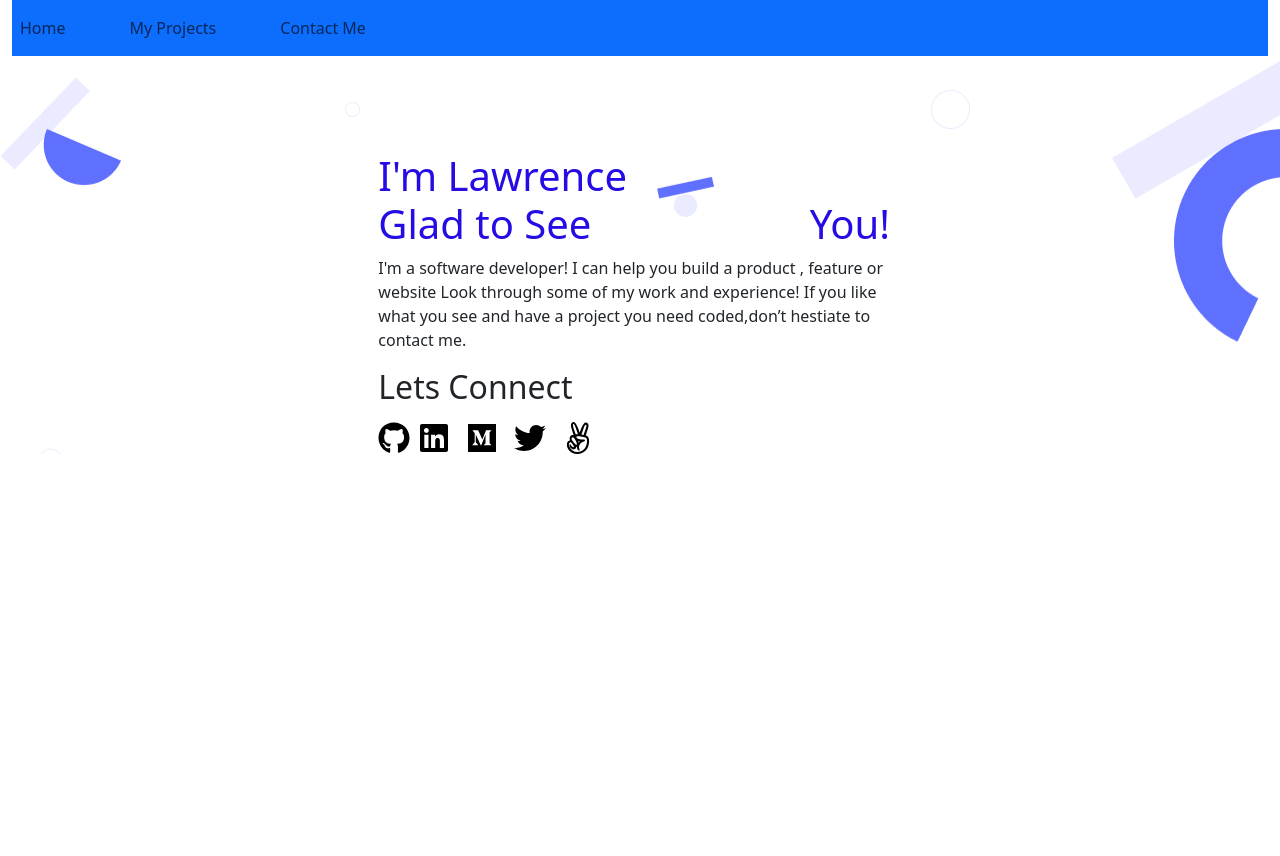
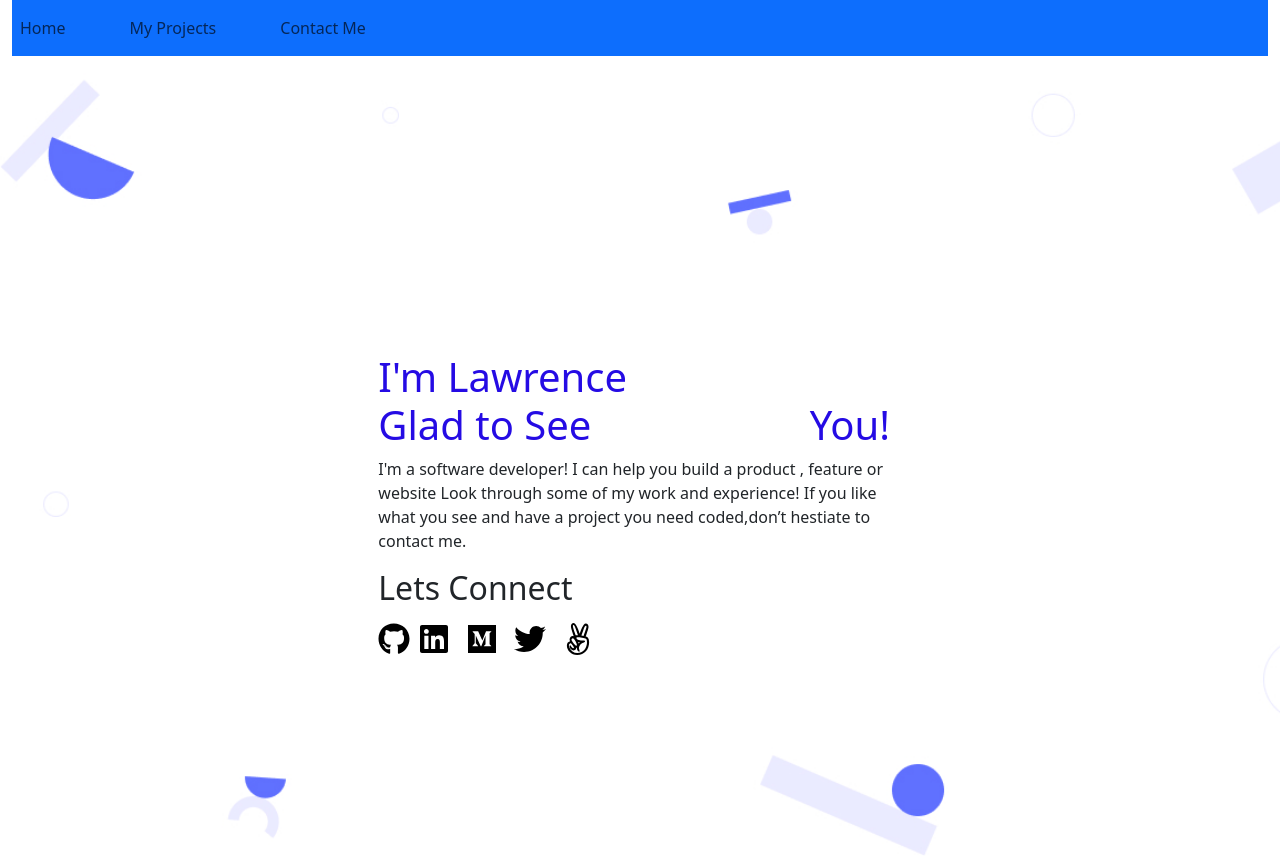
Before and after one commit to Kidd254/My-Portfolio-with-React-and-Bootstrap, a React (Create React App) app: page / in a window 1280 px wide. Before the commit the page ends 800 px from the top, so only its background shows below. Built offline with nearby package versions, Linux system fonts and the light colour scheme.

Commit message:
fix linter errors

```diff
--- a/src/styles/ContactForm.module.css
+++ b/src/styles/ContactForm.module.css
@@ -1,7 +1,7 @@
 .background {
-    background-image: url(../assets/images/contact\ form\ background\ shapes@2x.png);
-    background-size: cover;
-    background-repeat: no-repeat;
-    height: '100vh';
-    background-color:darkblue;
+  background-image: url(../assets/images/contact\ form\ background\ shapes@2x.png);
+  background-size: cover;
+  background-repeat: no-repeat;
+  height: 100vh;
+  background-color: darkblue;
 }
--- a/src/styles/HomeContent.module.css
+++ b/src/styles/HomeContent.module.css
@@ -1,8 +1,8 @@
 .background {
   background-image: url(../assets/images/Header\ bg.jpg);
-    background-size: 'cover';
-    background-repeat: 'no-repeat';
-    height: '50vh';
+  background-size: cover;
+  background-repeat: no-repeat;
+  height: 100vh;
 }
 
 .space {
@@ -11,16 +11,20 @@
 }
 
 @keyframes fadeInOut {
-    0%, 100% {
+  0%,
+  100% {
     opacity: 0;
   }
+
   25% {
     color: purple;
   }
+
   50% {
     opacity: 1;
-      color:blue;
+    color: blue;
   }
+
   75% {
     color: red;
   }
@@ -30,8 +34,8 @@
 .linkedin,
 .twitter,
 .medium,
- .angelist{
-    color:black;
+.angelist {
+  color: black;
   transition-property: color;
   transition-duration: 3s;
   transition-timing-function: ease-out;
```
Lines whose indentation alone changed are shown as unchanged.
